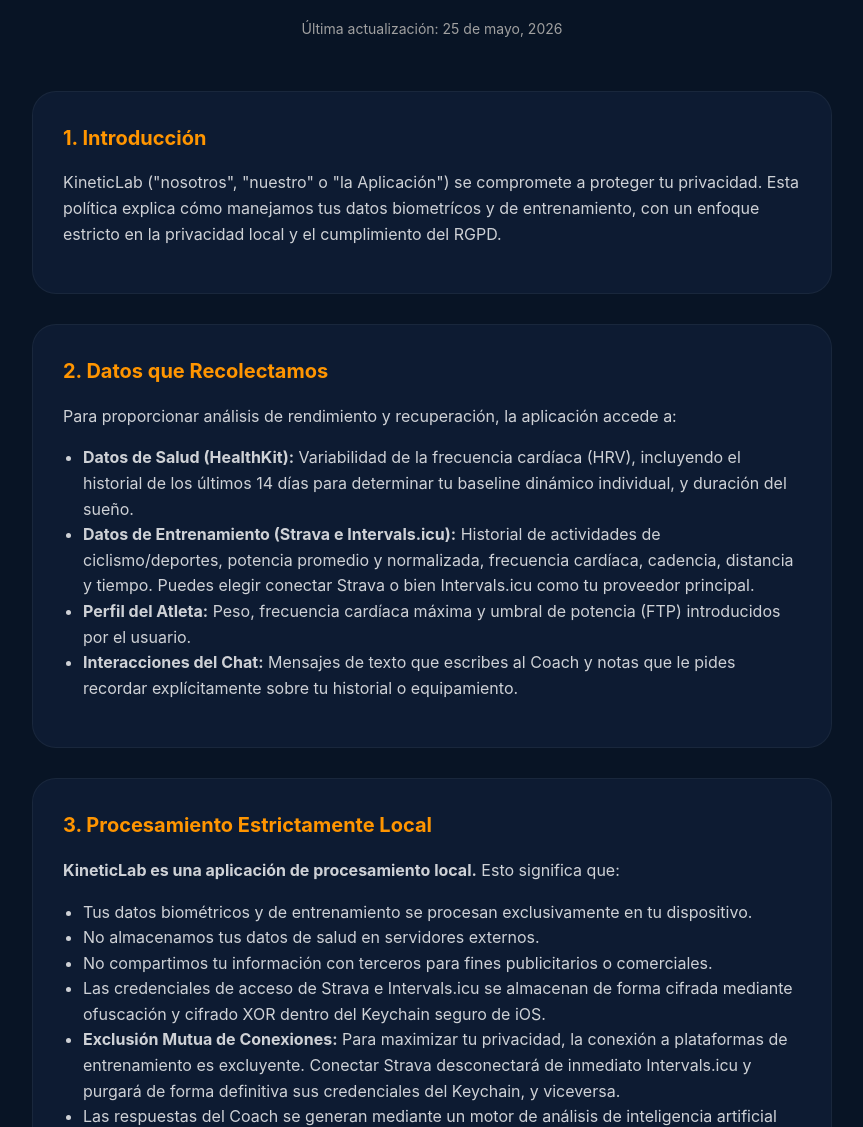
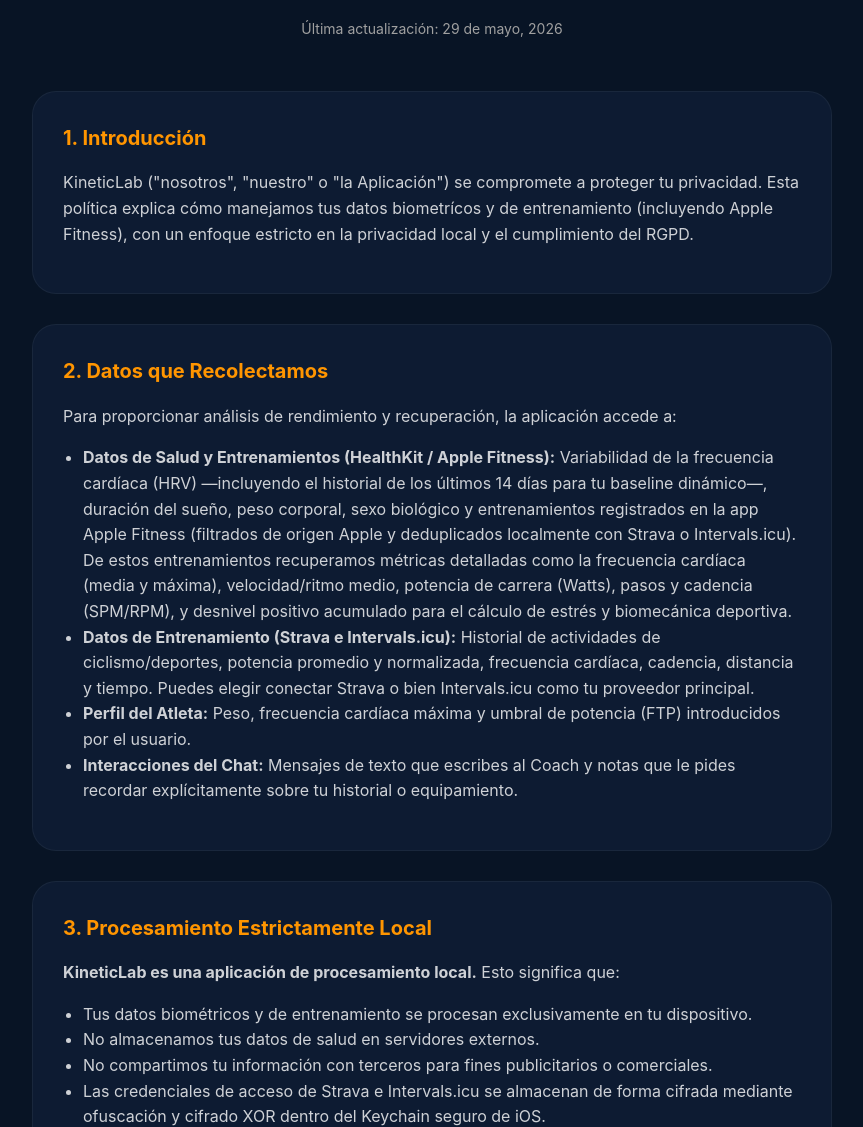
Before and after one commit to david23539/kineticlab-privacity, a plain HTML site: page index.html in a window 1280 px wide. Shown: the part 149-1276 px from the top of the page, without its empty margins (208-1071 px from the left). Drawn offline with Linux system fonts and the light colour scheme.

Commit message:
Update index.html

```diff
--- a/index.html
+++ b/index.html
@@ -78,19 +78,19 @@
         <header>
             <div class="logo">KineticLab</div>
             <h1>Política de Privacidad</h1>
-            <p class="last-update">Última actualización: 25 de mayo, 2026</p>
+            <p class="last-update">Última actualización: 29 de mayo, 2026</p>
         </header>
 
         <div class="content-section">
             <h2>1. Introducción</h2>
-            <p>KineticLab ("nosotros", "nuestro" o "la Aplicación") se compromete a proteger tu privacidad. Esta política explica cómo manejamos tus datos biometrícos y de entrenamiento, con un enfoque estricto en la privacidad local y el cumplimiento del RGPD.</p>
+            <p>KineticLab ("nosotros", "nuestro" o "la Aplicación") se compromete a proteger tu privacidad. Esta política explica cómo manejamos tus datos biometrícos y de entrenamiento (incluyendo Apple Fitness), con un enfoque estricto en la privacidad local y el cumplimiento del RGPD.</p>
         </div>
 
         <div class="content-section">
             <h2>2. Datos que Recolectamos</h2>
             <p>Para proporcionar análisis de rendimiento y recuperación, la aplicación accede a:</p>
             <ul>
-                <li><strong>Datos de Salud (HealthKit):</strong> Variabilidad de la frecuencia cardíaca (HRV), incluyendo el historial de los últimos 14 días para determinar tu baseline dinámico individual, y duración del sueño.</li>
+                <li><strong>Datos de Salud y Entrenamientos (HealthKit / Apple Fitness):</strong> Variabilidad de la frecuencia cardíaca (HRV) —incluyendo el historial de los últimos 14 días para tu baseline dinámico—, duración del sueño, peso corporal, sexo biológico y entrenamientos registrados en la app Apple Fitness (filtrados de origen Apple y deduplicados localmente con Strava o Intervals.icu). De estos entrenamientos recuperamos métricas detalladas como la frecuencia cardíaca (media y máxima), velocidad/ritmo medio, potencia de carrera (Watts), pasos y cadencia (SPM/RPM), y desnivel positivo acumulado para el cálculo de estrés y biomecánica deportiva.</li>
                 <li><strong>Datos de Entrenamiento (Strava e Intervals.icu):</strong> Historial de actividades de ciclismo/deportes, potencia promedio y normalizada, frecuencia cardíaca, cadencia, distancia y tiempo. Puedes elegir conectar Strava o bien Intervals.icu como tu proveedor principal.</li>
                 <li><strong>Perfil del Atleta:</strong> Peso, frecuencia cardíaca máxima y umbral de potencia (FTP) introducidos por el usuario.</li>
                 <li><strong>Interacciones del Chat:</strong> Mensajes de texto que escribes al Coach y notas que le pides recordar explícitamente sobre tu historial o equipamiento.</li>
@@ -105,7 +105,7 @@
                 <li>No almacenamos tus datos de salud en servidores externos.</li>
                 <li>No compartimos tu información con terceros para fines publicitarios o comerciales.</li>
                 <li>Las credenciales de acceso de Strava e Intervals.icu se almacenan de forma cifrada mediante ofuscación y cifrado XOR dentro del Keychain seguro de iOS.</li>
-                <li><strong>Exclusión Mutua de Conexiones:</strong> Para maximizar tu privacidad, la conexión a plataformas de entrenamiento es excluyente. Conectar Strava desconectará de inmediato Intervals.icu y purgará de forma definitiva sus credenciales del Keychain, y viceversa.</li>
+                <li><strong>Exclusión Mutua de Conexiones:</strong> Para maximizar tu privacidad, la conexión a plataformas de entrenamiento en la nube (Strava e Intervals.icu) es excluyente. Conectar Strava desconectará de inmediato Intervals.icu y purgará de forma definitiva sus credenciales del Keychain, y viceversa. La integración con Apple Fitness puede coexistir con cualquiera de ellas ya que su procesamiento de datos es completamente local en tu dispositivo y cuenta con un algoritmo inteligente de deduplicación de entrenamientos.</li>
                 <li>Las respuestas del Coach se generan mediante un motor de análisis de inteligencia artificial ejecutado 100% local en tu dispositivo. Tu historial de conversación permanece privado en tu iPhone.</li>
             </ul>
         </div>
```
